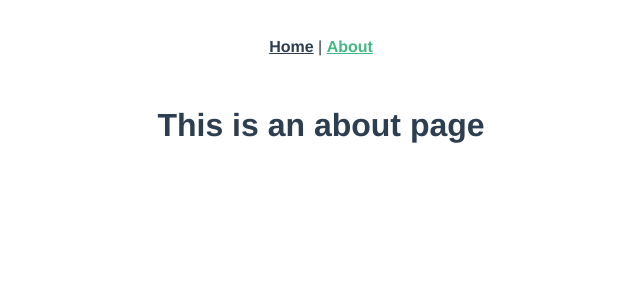
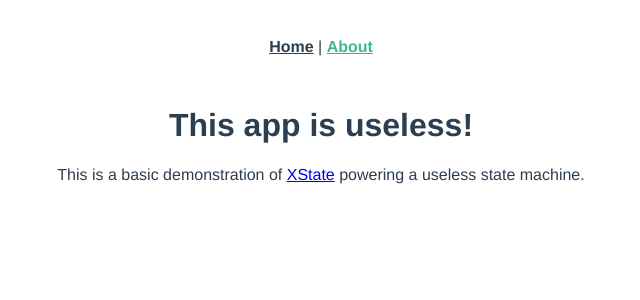
Before and after one commit to TCashion/traffic-light-state-machine, a Vue app: page /about in a window 1280 px wide. Shown: the top 300 px of the page, without its empty margins (319-959 px from the left). Built offline with nearby package versions, Linux system fonts and the light colour scheme.

Commit message:
create base component

```diff
--- a/src/App.vue
+++ b/src/App.vue
@@ -5,8 +5,21 @@
       <router-link to="/about">About</router-link>
     </div>
     <router-view />
+    <Base />
   </div>
 </template>
+
+<script>
+import Base from "./components/Base";
+import { Component, Vue } from "vue-property-decorator";
+
+@Component({
+  components: {
+    Base
+  }
+})
+export default class App extends Vue {}
+</script>
 
 <style lang="scss">
 #app {
--- /dev/null
+++ b/src/components/Base.vue
@@ -0,0 +1,25 @@
+<template>
+  <div class="Base" id="base"></div>
+</template>
+
+<script lang="ts">
+import { Component, Vue } from "vue-property-decorator";
+
+@Component({
+  components: {}
+})
+export default class Base extends Vue {}
+</script>
+
+<style lang="scss">
+.Base {
+  display: flex;
+  justify-content: center;
+  flex-direction: column;
+
+  &__container {
+    display: flex;
+    flex-direction: row;
+  }
+}
+</style>
--- a/src/views/About.vue
+++ b/src/views/About.vue
@@ -1,5 +1,10 @@
 <template>
   <div class="about">
-    <h1>This is an about page</h1>
+    <h1>This app is useless!</h1>
+    <p>
+      This is a basic demonstration of
+      <a href="https://xstate.js.org/" rel="nooponernoreferrer">XState</a>
+      powering a useless state machine.
+    </p>
   </div>
 </template>
--- a/src/views/Home.vue
+++ b/src/views/Home.vue
@@ -1,18 +1,12 @@
 <template>
   <div class="home">
-    <img alt="Vue logo" src="../assets/logo.png" />
-    <HelloWorld msg="Welcome to Your Vue.js + TypeScript App" />
+    <h1>Useless:</h1>
   </div>
 </template>
 
 <script lang="ts">
 import { Component, Vue } from "vue-property-decorator";
-import HelloWorld from "@/components/HelloWorld.vue"; // @ is an alias to /src
 
-@Component({
-  components: {
-    HelloWorld
-  }
-})
+@Component
 export default class Home extends Vue {}
 </script>
```
